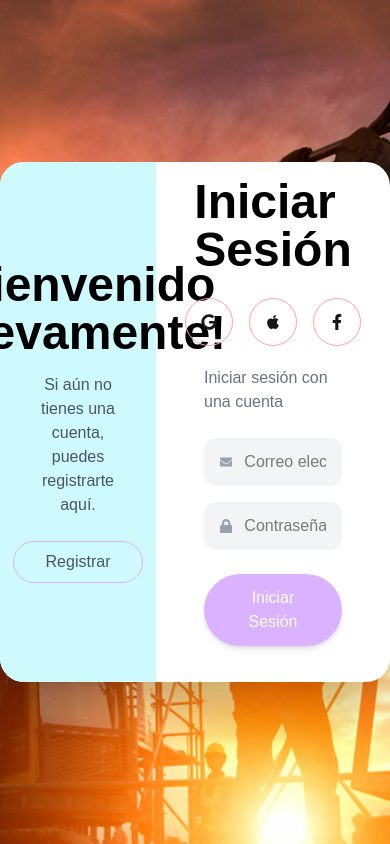
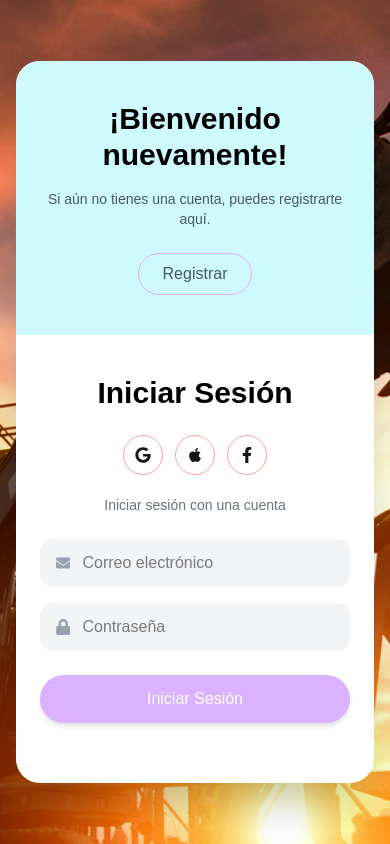
Before and after one commit to JoyanDev/rrodelssa-front, a Next.js app: page /login in a window 390 px wide. Built offline with nearby package versions, Linux system fonts and the light colour scheme.

Commit message:
Se modifico el responsive para el login y pagUser

```diff
--- a/src/app/login/page.jsx
+++ b/src/app/login/page.jsx
@@ -46,21 +46,25 @@ export default function LoginPage() {
             if (data.ok) {
 
                 if (data.usuario.rol === 'admin') {
+
                     Swal.fire({
                         title: 'Ingreso exitoso',
                         text: '¡Bienvenido al panel de administración!',
                         icon: 'success',
                         confirmButtonColor: '#22c55e'
-                });
+                    })
+
                     router.push('/admin')
 
                 } else {
+
                     Swal.fire({
                         title: 'Ingreso exitoso',
                         text: '¡Bienvenido Usuario!',
                         icon: 'success',
                         confirmButtonColor: '#22c55e'
-                });
+                    })
+
                     router.push('/usuario')
                 }
 
@@ -86,11 +90,6 @@ export default function LoginPage() {
 
         e.preventDefault()
 
-        console.log({
-        usuario,
-        correo,
-        contrasena
-    })
         try {
 
             const res = await fetch(`${process.env.NEXT_PUBLIC_API_URL}/registrar`, {
@@ -109,24 +108,22 @@ export default function LoginPage() {
 
             if (data.ok) {
 
-                // setMensaje('✅ Usuario registrado')
                 Swal.fire({
                     title: 'Registro exitoso',
                     text: 'Se registraron los datos correctamente',
                     icon: 'success',
                     confirmButtonColor: '#22c55e'
-                });
+                })
 
                 setModoRegistro(false)
 
             } else {
 
-                // setMensaje('❌ ' + data.mensaje)
                 Swal.fire({
                     title: 'Error',
                     text: data.mensaje,
                     icon: 'error'
-                });
+                })
 
             }
 
@@ -141,113 +138,140 @@ export default function LoginPage() {
     return (
 
         <div
-            className="min-h-screen flex items-center justify-center bg-cover bg-center"
+            className="min-h-screen flex items-center justify-center bg-cover bg-center p-4"
             style={{
                 backgroundImage: "url('/img/fondo-const.jpg')"
             }}
         >
 
-            <div className="w-[850px] h-[520px] bg-white rounded-3xl overflow-hidden shadow-2xl flex">
+            <div
+                className="
+                    w-full
+                    max-w-5xl
+                    bg-white
+                    rounded-3xl
+                    overflow-hidden
+                    shadow-2xl
+                    flex
+                    flex-col
+                    md:flex-row
+                "
+            >
 
                 {/* PANEL IZQUIERDO */}
 
-                <div className="w-[40%] bg-cyan-100 flex flex-col justify-center items-center text-center px-8">
+                <div
+                    className="
+                        w-full
+                        md:w-[40%]
+                        bg-cyan-100
+                        flex
+                        flex-col
+                        justify-center
+                        items-center
+                        text-center
+                        px-6
+                        md:px-8
+                        py-10
+                    "
+                >
 
-                    {
-                        modoRegistro ? (
+                    {modoRegistro ? (
                         <>
-                                <h1 className="text-5xl font-bold mb-4 text-black">
+                            <h1 className="text-3xl md:text-5xl font-bold mb-4 text-black">
                                 Bienvenidos
                             </h1>
 
-                                <p className="text-gray-950 mb-6">
+                            <p className="text-gray-900 mb-6 text-sm md:text-base">
                                 Únete a nuestra comunidad,
                                 por favor inicia sesión con tus datos
                             </p>
 
                             <button
                                 onClick={() => setModoRegistro(false)}
-                                    className="border border-purple-300 px-8 py-2 rounded-full text-gray-600 hover:bg-white transition cursor-pointer"
+                                className="border border-purple-300 px-6 md:px-8 py-2 rounded-full text-gray-600 hover:bg-white transition cursor-pointer"
                             >
                                 Iniciar sesión
                             </button>
                         </>
                     ) : (
                         <>
-                                <h1 className="text-5xl font-bold mb-4 text-black">
+                            <h1 className="text-3xl md:text-5xl font-bold mb-4 text-black">
                                 ¡Bienvenido nuevamente!
                             </h1>
 
-                                <p className="text-gray-600 mb-6">
+                            <p className="text-gray-600 mb-6 text-sm md:text-base">
                                 Si aún no tienes una cuenta,
                                 puedes registrarte aquí.
                             </p>
 
                             <button
                                 onClick={() => setModoRegistro(true)}
-                                    className="border border-purple-300 px-8 py-2 rounded-full text-gray-600 hover:bg-white transition cursor-pointer"
+                                className="border border-purple-300 px-6 md:px-8 py-2 rounded-full text-gray-600 hover:bg-white transition cursor-pointer"
                             >
                                 Registrar
                             </button>
                         </>
-                        )
-                    }
+                    )}
 
                 </div>
 
                 {/* PANEL DERECHO */}
 
-                <div className="w-[60%] flex flex-col justify-center items-center px-12">
+                <div
+                    className="
+                        w-full
+                        md:w-[60%]
+                        flex
+                        flex-col
+                        justify-center
+                        items-center
+                        px-6
+                        md:px-12
+                        py-10
+                    "
+                >
 
-                    <h1 className="text-5xl font-bold mb-6 text-black">
+                    <h1 className="text-3xl md:text-5xl font-bold mb-6 text-black text-center">
 
-                        {
-                            modoRegistro
+                        {modoRegistro
                             ? 'Crear cuenta'
-                                : 'Iniciar Sesión'
-                        }
+                            : 'Iniciar Sesión'}
 
                     </h1>
 
                     {/* ICONOS */}
 
-                    <div className="flex gap-4 mb-5">
+                    <div className="flex gap-3 md:gap-4 mb-5">
 
-                        <div className="w-12 h-12 border border-red-300 rounded-full flex items-center justify-center">
+                        <div className="w-10 h-10 md:w-12 md:h-12 border border-red-300 rounded-full flex items-center justify-center">
                             <FaGoogle />
                         </div>
 
-                        <div className="w-12 h-12 border border-red-300 rounded-full flex items-center justify-center">
+                        <div className="w-10 h-10 md:w-12 md:h-12 border border-red-300 rounded-full flex items-center justify-center">
                             <FaApple />
                         </div>
 
-                        <div className="w-12 h-12 border border-red-300 rounded-full flex items-center justify-center">
+                        <div className="w-10 h-10 md:w-12 md:h-12 border border-red-300 rounded-full flex items-center justify-center">
                             <FaFacebookF />
                         </div>
 
                     </div>
 
-                    <p className="text-gray-500 mb-6">
+                    <p className="text-gray-500 mb-6 text-center text-sm md:text-base">
 
-                        {
-                            modoRegistro
+                        {modoRegistro
                             ? 'O puedes usar tu gmail para registrarte'
-                                : 'Iniciar sesión con una cuenta'
-                        }
+                            : 'Iniciar sesión con una cuenta'}
 
                     </p>
 
                     <form
-                        onSubmit={
-                            modoRegistro
-                                ? handleRegister
-                                : handleLogin
-                        }
-                        className="w-full flex flex-col items-center"
+                        onSubmit={modoRegistro ? handleRegister : handleLogin}
+                        className="w-full max-w-md flex flex-col items-center"
                     >
 
-                        {
-                            modoRegistro && (
+                        {modoRegistro && (
 
                             <div className="w-full bg-gray-100 rounded-xl flex items-center px-4 py-3 mb-4">
 
@@ -263,8 +287,7 @@ export default function LoginPage() {
 
                             </div>
 
-                            )
-                        }
+                        )}
 
                         <div className="w-full bg-gray-100 rounded-xl flex items-center px-4 py-3 mb-4">
 
@@ -296,14 +319,12 @@ export default function LoginPage() {
 
                         <button
                             type="submit"
-                            className="bg-purple-300 hover:bg-purple-400 text-white px-10 py-3 rounded-full shadow-md transition cursor-pointer"
+                            className="bg-purple-300 hover:bg-purple-400 text-white px-10 py-3 rounded-full shadow-md transition cursor-pointer w-full md:w-auto"
                         >
 
-                            {
-                                modoRegistro
+                            {modoRegistro
                                 ? 'Registrarse'
-                                    : 'Iniciar Sesión'
-                            }
+                                : 'Iniciar Sesión'}
 
                         </button>
 
--- a/src/app/usuario/page.jsx
+++ b/src/app/usuario/page.jsx
@@ -13,11 +13,12 @@ export default function UsuarioPage() {
     const categoria = searchParams.get('categoria')
 
     return (
-        <div className="flex min-h-screen bg-gray-100">
+
+        <div className="flex flex-col md:flex-row min-h-screen bg-gray-100">
 
             <Sidebar />
 
-            <main className="flex-1 p-6">
+            <main className="flex-1 p-4 md:p-6 lg:p-8 overflow-x-hidden">
 
                 {!categoria ? (
                     <>
@@ -31,5 +32,7 @@ export default function UsuarioPage() {
             </main>
 
         </div>
+
     )
+
 }
--- a/src/components/usuario/Portada.jsx
+++ b/src/components/usuario/Portada.jsx
@@ -6,11 +6,11 @@ export default function Portada() {
 
     return (
 
-        <section className="bg-white rounded-2xl shadow-md p-8 flex justify-between items-center mb-10">
+        <section className="bg-white rounded-2xl shadow-md p-5 md:p-8 flex flex-col lg:flex-row items-center gap-8 mb-10">
 
             <div className="max-w-2xl">
 
-                <h1 className="text-5xl font-bold text-teal-900 mb-6">
+                <h1 className="text-3xl md:text-4xl lg:text-5xl font-bold text-teal-900 mb-6">
                     Bienvenido a RRODELSSA PERÚ SAC
                 </h1>
 
```
Also changed, not shown: src/components/usuario/Sidebar.jsx (+5 -6 lines). Lines whose indentation alone changed are shown as unchanged.
